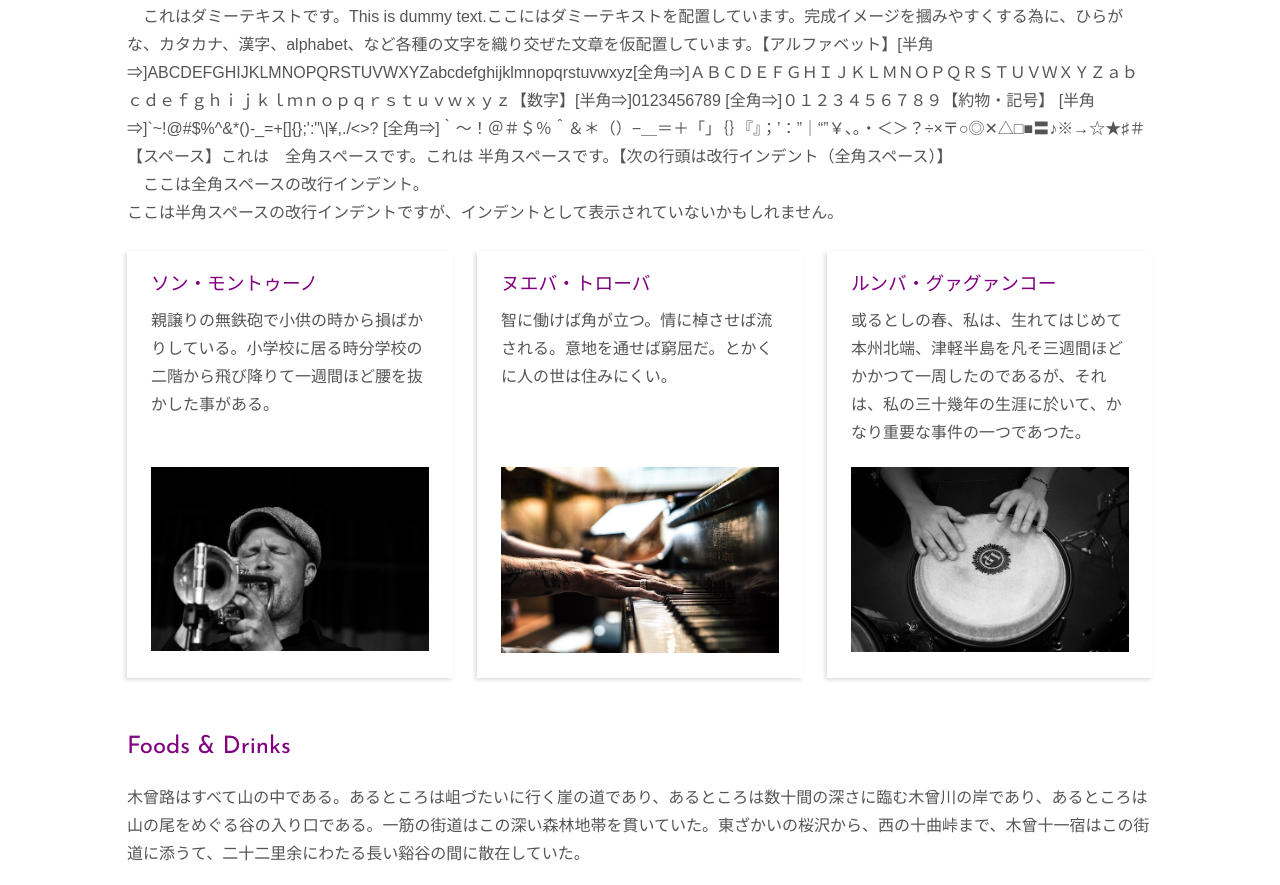
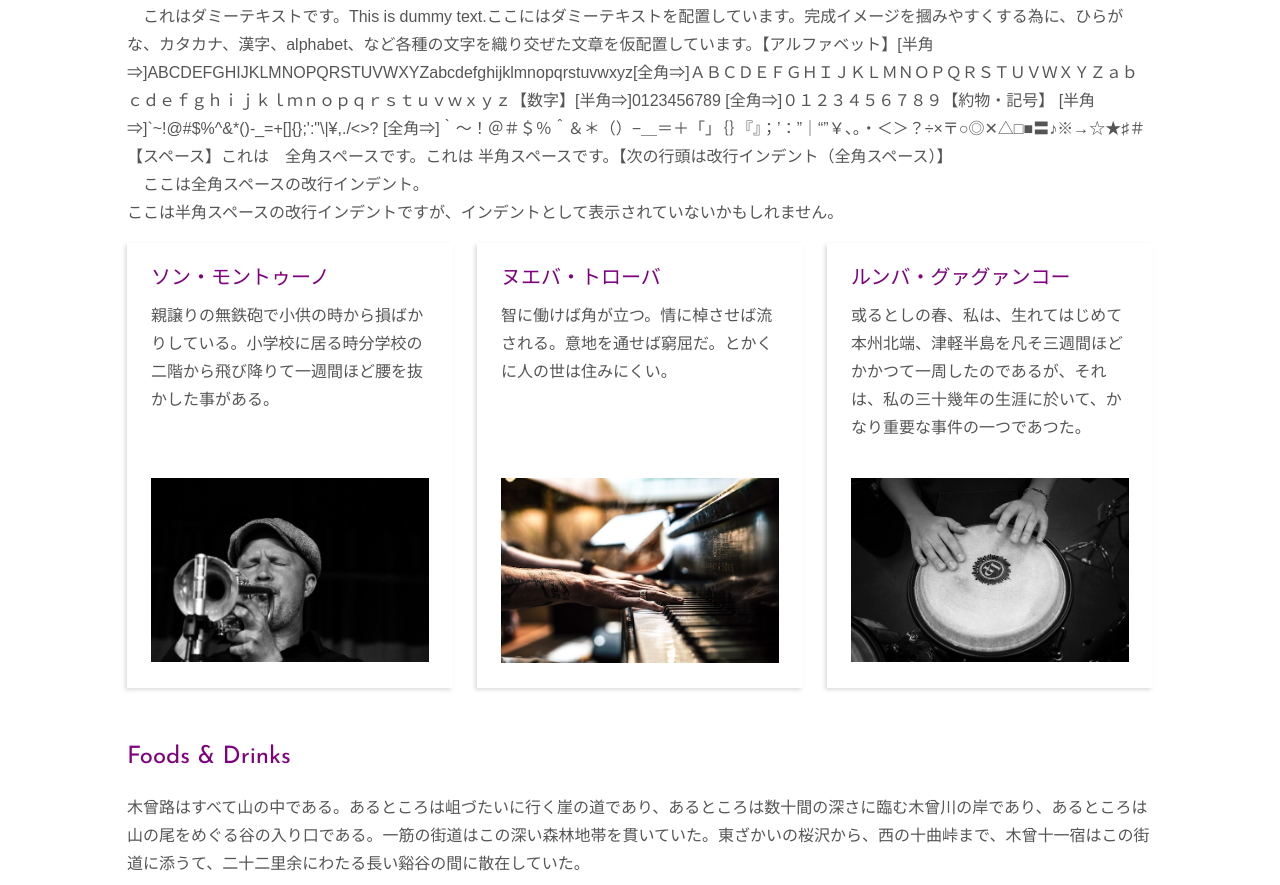
Before and after one commit to bugalu/sample_site_002_ShiicInc, a website: page src/ejs/index.ejs in a window 1280 px wide. Shown: the part 1447-2332 px from the top of the page. Drawn offline with nearby package versions, Linux system fonts and the light colour scheme; files that its build step writes are made by us from their sources; files whose address does not match are found by name.

Commit message:
カードグリッド部分のCSS修正

```diff
--- a/src/ejs/index.ejs
+++ b/src/ejs/index.ejs
@@ -169,23 +169,22 @@ let randNum = Math.floor(Math.random()*1000);
           </p>
       </div>
       <div class="p-music__grid">
-
         <article class="p-music__card inview" data-type="fadeIn" data-delay="0">
           <h3 class="p-music__card-heading">ソン・モントゥーノ</h3>
           <p class="p-music__text font-m">親譲りの無鉄砲で小供の時から損ばかりしている。小学校に居る時分学校の二階から飛び降りて一週間ほど腰を抜かした事がある。</p>
-          <img src="./img/m1_trumpeter.jpg" alt="cuban trumpeter" />
+          <img src="./img/m1_trumpeter.jpg" class="p-music__card-img" alt="cuban trumpeter" />
         </article>
 
         <article class="p-music__card inview" data-type="fadeIn" data-delay="1">
           <h3 class="p-music__card-heading">ヌエバ・トローバ</h3>
           <p class="p-music__text font-m">智に働けば角が立つ。情に棹させば流される。意地を通せば窮屈だ。とかくに人の世は住みにくい。</p>
-          <img src="./img/m2_piano.jpg" alt="cuban trumpeter" />
+          <img src="./img/m2_piano.jpg" class="p-music__card-img" alt="cuban trumpeter" />
         </article>
 
         <article class="p-music__card inview" data-type="fadeIn" data-delay="2">
           <h3 class="p-music__card-heading">ルンバ・グァグァンコー</h3>
           <p class="p-music__text font-m">或るとしの春、私は、生れてはじめて本州北端、津軽半島を凡そ三週間ほどかかつて一周したのであるが、それは、私の三十幾年の生涯に於いて、かなり重要な事件の一つであつた。</p>
-          <img src="./img/m3_conga.jpg" alt="cuban trumpeter" />
+          <img src="./img/m3_conga.jpg" class="p-music__card-img" alt="cuban trumpeter" />
         </article>
       </div>
       <!-- /.music-grid -->
--- a/src/sass/style.scss
+++ b/src/sass/style.scss
@@ -181,6 +181,7 @@ li:not([class]),
   }
 }
 .l-main {
+  width: 92%;
   max-width: 1080px;
   margin: 1rem auto 0;
 }
@@ -494,7 +495,8 @@ About section
   position: relative;
   margin-top: 2rem;
   .btn {
-    border: 1px solid purple;
+    border: 1px solid rgba(purple, 0.4);
+    border-radius: 4px;
     padding: 0.25rem 1rem;
     cursor: pointer;
     transition: 0.4s;
@@ -515,43 +517,72 @@ About section
 /***
 Music section
 ***/
+
 .p-music__grid {
-  display: flex;
-  justify-content: space-between;
-  margin-top: 1.5rem;
+  padding-top: 1rem;
 }
 .p-music__card {
-  width: calc(33.33333% - 16px);
+  width: 100%;
   padding: 1rem 1.5rem;
   box-shadow: -2px 2px 4px 0px #ddd;
-  img {
-    width: 100%;
+  & + .p-music__card {
+    margin-top: 1rem;
   }
 }
 .p-music__card-heading {
   font-family: "M PLUS 1p", sans-serif;
   font-weight: 500;
+  font-size: 1rem;
 }
-
+.p-music__card-img {
+  width: 100%;
+  margin-top: 1rem;
+}
+@media screen and (min-width: 768px) {
+  .p-music__grid {
+    display: flex;
+    justify-content: space-between;
+    margin-top: 0rem;
+  }
+  .p-music__card {
+    width: calc(33.33333% - 16px);
+    & + .p-music__card {
+      margin-top: 0;
+    }
+  }
   .p-music__text {
     margin-top: 0.5rem;
     min-height: 10rem;
+  }
+}
+@media screen and (min-width: 1024px) {
+  .p-music__card-heading {
+    font-size: 1.25rem;
+  }
 }
 
 /***
 Foods and Drinks section
 ***/
 .p-foods__grid {
+  width: 95%;
+  margin: 1.5rem auto 0;
+  .card {
+    img {
+      width: 100%;
+    }
+  }
+}
+
+@media screen and (min-width: 768px) {
+  .p-foods__grid {
     display: flex;
     flex-wrap: wrap;
     justify-content: space-between;
     width: 100%;
-  margin-top: 1.5rem;
+    .card {
+      width: calc(25% - 8px);
     }
-.p-foods__grid .card {
-  width: calc(25% - 8px);
-  img {
-    width: 100%;
   }
 }
 
```
Also changed, not shown: dist/css/style.css, dist/index.html, 1 other file. Lines whose indentation alone changed are shown as unchanged.
